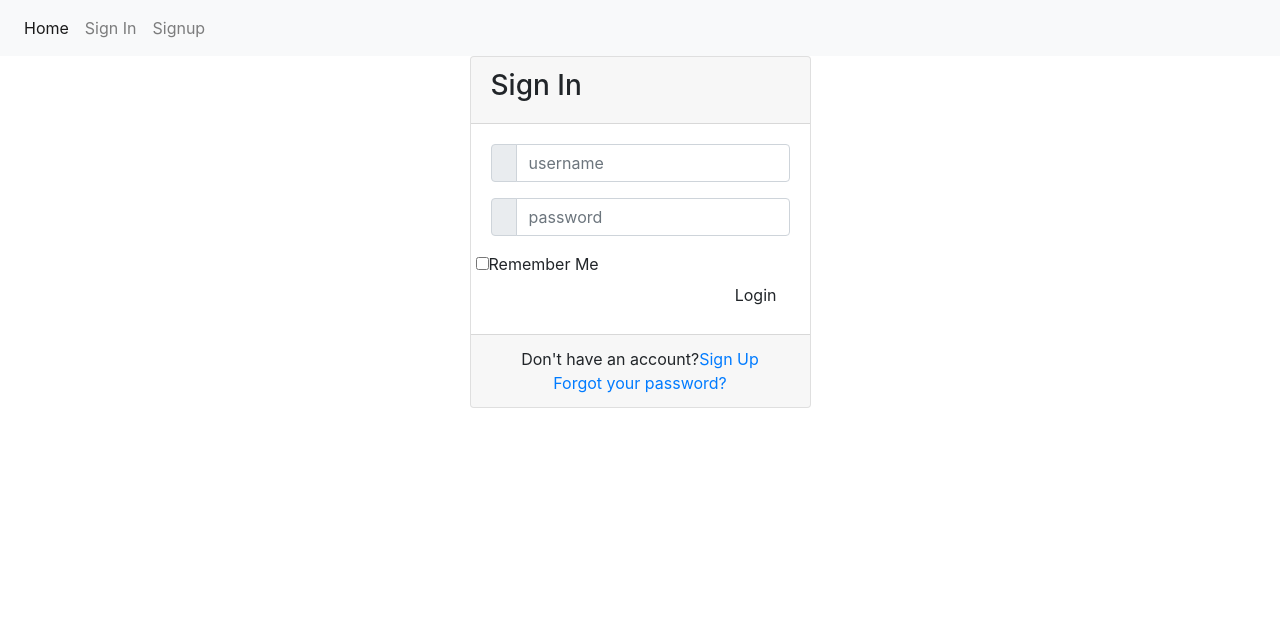
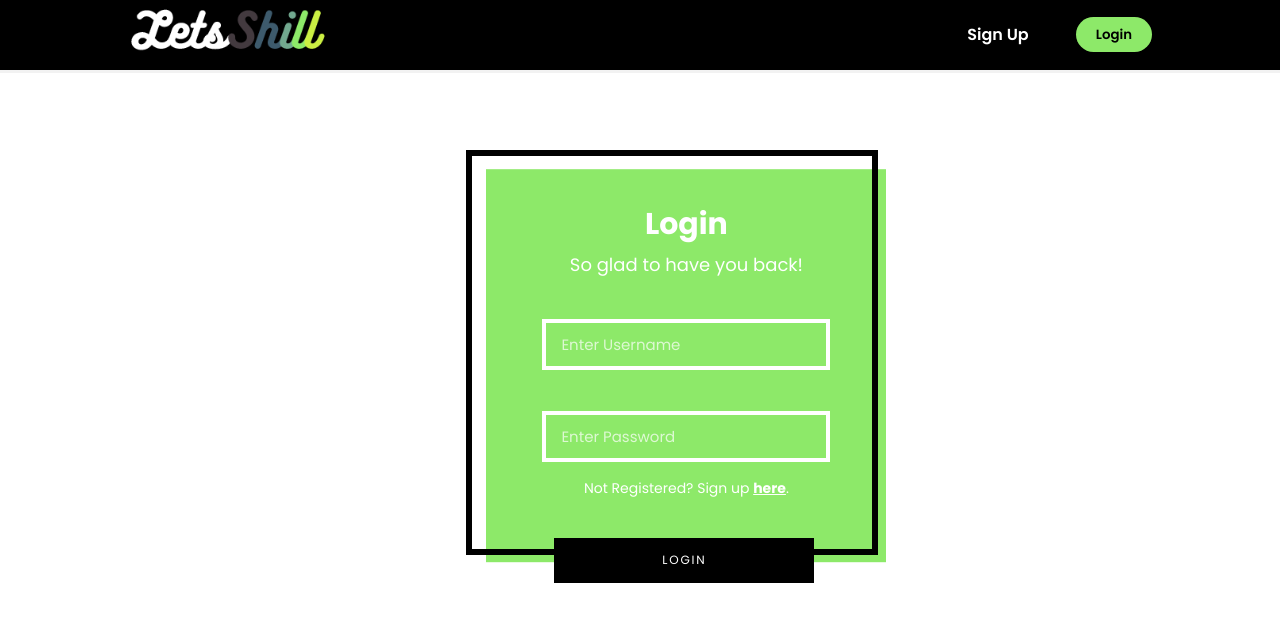
Before and after one commit to neeltron/LetsShill, a Flask app: page /signin in a window 1280 px wide. Shown: the top 622 px of the page. Run offline with Flask 2, Linux system fonts and the light colour scheme; some libraries are stand-ins or nearby versions.

Commit message:
merged sign in frontend

```diff
--- a/templates/signin.html
+++ b/templates/signin.html
@@ -1,43 +1,44 @@
-{% extends "layout.html" %}
-{% block content %}
-<div class="container">
-	<div class="d-flex justify-content-center h-100">
-		<div class="card">
-			<div class="card-header">
-				<h3>Sign In</h3>
+<!DOCTYPE html>
+<html>
+    <head>
+        <title>LetsShill</title>
+        <meta charset="UTF-8">
+        <meta name="viewport" content="width=device-width, initial-scale=1">
+        <link rel = "stylesheet" href ="static/form.css">
+        <link rel="preconnect" href="https://fonts.gstatic.com">
+        <link href="https://fonts.googleapis.com/css2?family=Poppins:ital,wght@0,100;0,300;0,400;0,500;0,600;0,700;0,800;0,900;1,300;1,400;1,500;1,600;1,700;1,800;1,900&display=swap" rel="stylesheet">
+        <link rel="stylesheet" type="text/css" href="static/nav.css">
+
+    </head>
+
+    <!-- NAVBAR -->
+        <header id="navigation">
+            <div id="logo">
+                <a href="index.html"><img src="static/logo.png"></a>
             </div>
-			<div class="card-body">
-				<form method = "POST">
-					<div class="input-group form-group">
-						<div class="input-group-prepend">
-							<span class="input-group-text"><i class="fas fa-user"></i></span>
+            <div id="right_most">
+                <button id = "signup"><a href="signup.html">Sign Up</a></button>
+                <button id = "login">Login</button>
             </div>
-						<input type="text" class="form-control" placeholder="username" name = "username">
+        </header>
+<body>
 
+        <div class="container" >
+          <form autocomplete="off" id="form" name = "form" method="post">
+            <h1 id="message">Login</h1><small id="smallMessage">So glad to have you back!</small>
+            <div class="field">
+              <input type="text" class="form-control" name="username" placeholder="Enter Username" id="username" autocomplete="off"/>
+              <label for="username">Username</label>
             </div>
-					<div class="input-group form-group">
-						<div class="input-group-prepend">
-							<span class="input-group-text"><i class="fas fa-key"></i></span>
+            <div class="field">
+              <input type="password" name="password" placeholder="Enter Password" id="password" autocomplete="new-password" class="form-control" />
+              <label for="password">Password</label>
             </div>
-						<input type="password" class="form-control" placeholder="password" name = "password">
-					</div>
-					<div class="row align-items-center remember">
-						<input type="checkbox">Remember Me
-					</div>
-					<div class="form-group">
-						<input type="submit" value="Login" class="btn float-right login_btn">
-					</div>
+            <small id="textS">Not Registered? Sign up <a href="signup.html">here</a>.</small>
+            <div class="field">
+            <button id="submit" type = "button" onclick="return authenticate()">Login</button>
           </form>
         </div>
-			<div class="card-footer">
-				<div class="d-flex justify-content-center links">
-					Don't have an account?<a href="#">Sign Up</a>
-				</div>
-				<div class="d-flex justify-content-center">
-					<a href="#">Forgot your password?</a>
-				</div>
-			</div>
-		</div>
-	</div>
-</div>
-{% endblock content %}
+        <script src="js/login.js"></script>
+    </body>
+</html>
```
Also changed, not shown: login.html (deleted, +0 -45 lines), static/form.css (renamed from css/form.css), static/logo.png (renamed from logo.png), static/nav.css (renamed from css/nav.css). Lines whose indentation alone changed are shown as unchanged.
